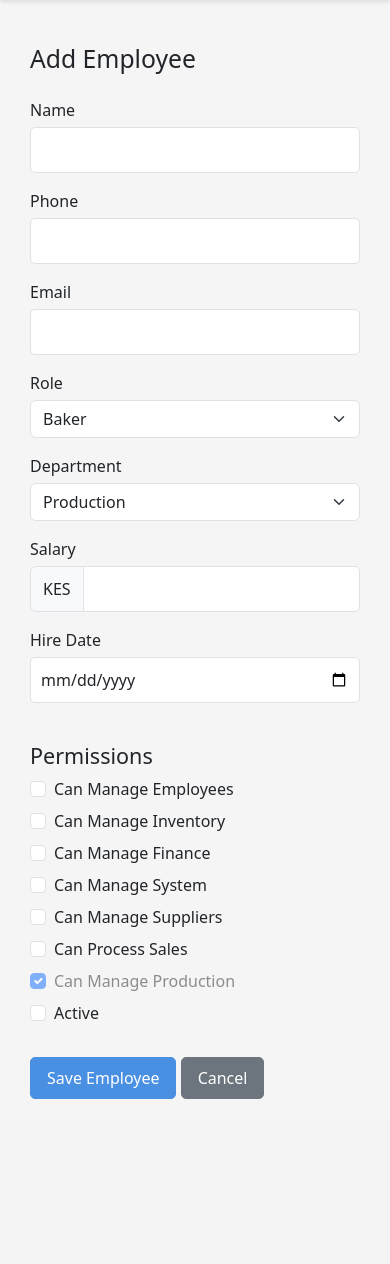
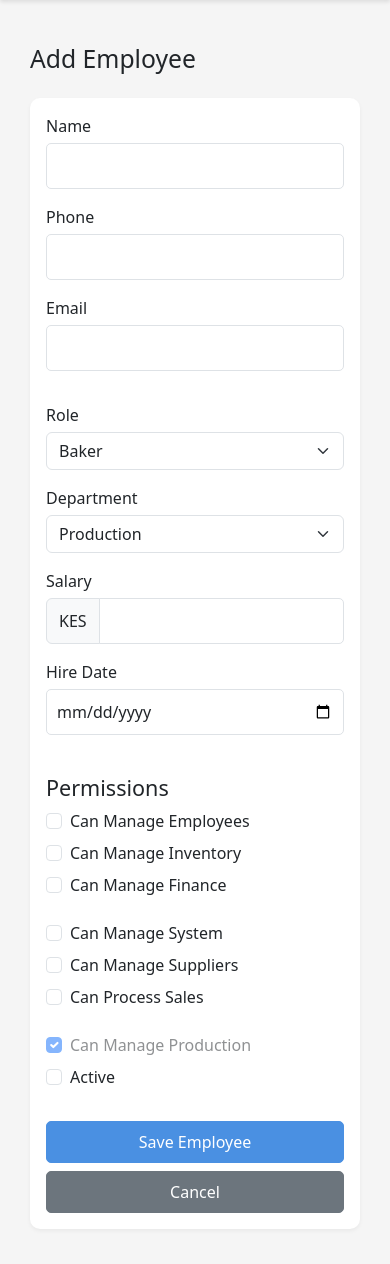
Before and after one commit to Wasikeonesmus/MiniBarkery, a Flask app: page /employees/create in a window 390 px wide. Shown: the part 56-1320 px from the top of the page. Before the commit the page ends 1155 px from the top, so only its background shows below. Run offline with Flask 3, Linux system fonts and the light colour scheme; a user stored in the database is signed in.

Commit message:
Add remaining responsive template updates and other local changes

```diff
--- a/bakery_flask/templates/employee_form.html
+++ b/bakery_flask/templates/employee_form.html
@@ -3,11 +3,17 @@
 {% block content %}
 <div class="container mt-4">
     <h2>{% if employee %}Edit{% else %}Add{% endif %} Employee</h2>
-    <form method="POST" class="mt-4">
+
+    {# Add card for better visual structure and spacing #}
+    <div class="card mt-4">
+        <div class="card-body">
+            <form method="POST">
                 {{ form.hidden_tag() }}
 
-        <div class="row">
-            <div class="col-md-6">
+                {# Main form fields #}
+                <div class="row g-3"> {# Use g-3 for gutter #}
+                    {# Use col-12 for full width on extra small screens, col-md-6 on medium+ #}
+                    <div class="col-12 col-md-6">
                         <div class="mb-3">
                             {{ form.name.label(class="form-label") }}
                             {{ form.name(class="form-control") }}
@@ -33,7 +39,8 @@
                         </div>
                     </div>
 
-            <div class="col-md-6">
+                    {# Use col-12 for full width on extra small screens, col-md-6 on medium+ #}
+                    <div class="col-12 col-md-6">
                         <div class="mb-3">
                             {{ form.role.label(class="form-label") }}
                             {{ form.role(class="form-select") }}
@@ -71,11 +78,13 @@
                     </div>
                 </div>
 
+                {# Permissions section #}
                 <div class="row mt-4">
                     <div class="col-12">
                         <h4>Permissions</h4>
-                <div class="row">
-                    <div class="col-md-4">
+                        {# Use row with columns that stack on small screens #}
+                        <div class="row g-3">
+                            <div class="col-12 col-md-4">
                                 <div class="form-check mb-2">
                                     {{ form.can_manage_employees(class="form-check-input") }}
                                     {{ form.can_manage_employees.label(class="form-check-label") }}
@@ -89,7 +98,7 @@
                                     {{ form.can_manage_finance.label(class="form-check-label") }}
                                 </div>
                             </div>
-                    <div class="col-md-4">
+                            <div class="col-12 col-md-4">
                                 <div class="form-check mb-2">
                                     {{ form.can_manage_system(class="form-check-input") }}
                                     {{ form.can_manage_system.label(class="form-check-label") }}
@@ -103,7 +112,7 @@
                                     {{ form.can_process_sales.label(class="form-check-label") }}
                                 </div>
                             </div>
-                    <div class="col-md-4">
+                            <div class="col-12 col-md-4">
                                 <div class="form-check mb-2">
                                     {{ form.can_manage_production(class="form-check-input") }}
                                     {{ form.can_manage_production.label(class="form-check-label") }}
@@ -117,11 +126,15 @@
                     </div>
                 </div>
 
+                {# Buttons #}
+                {# Use w-100 for full width on extra small, auto width on small+ #}
                 <div class="mt-4">
-            {{ form.submit(class="btn btn-primary") }}
-            <a href="{{ url_for('employee_list') }}" class="btn btn-secondary">Cancel</a>
+                    {{ form.submit(class="btn btn-primary w-100 w-sm-auto me-2") }}
+                    <a href="{{ url_for('employee_list') }}" class="btn btn-secondary w-100 w-sm-auto mt-2 mt-sm-0">Cancel</a>
                 </div>
             </form>
+        </div>
+    </div>
 </div>
 
 <script>
```
Also changed, not shown: bakery_flask/templates/employee_list.html (+12 -11 lines), bakery_flask/templates/expense_form.html (+12 -6 lines), bakery_flask/templates/sale_form.html (+32 -14 lines). Lines whose indentation alone changed are shown as unchanged.
